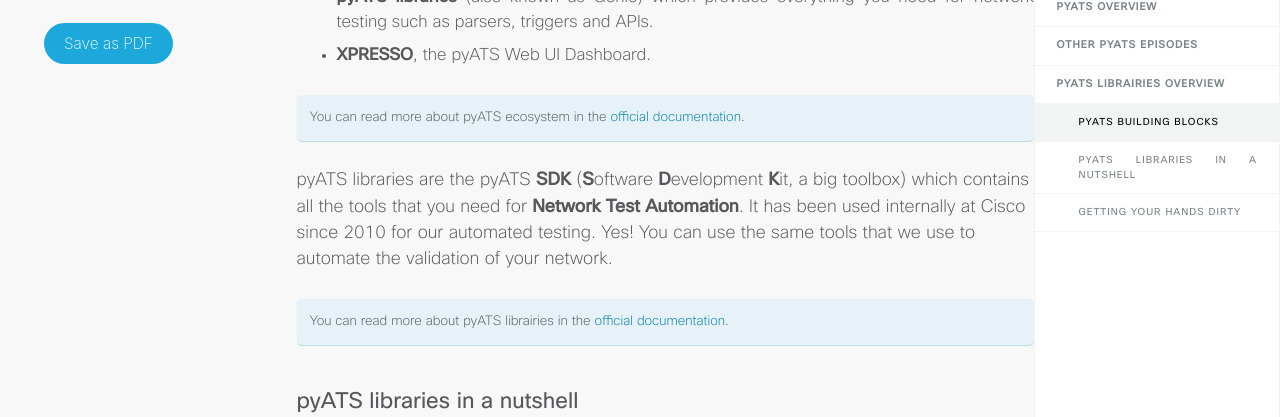
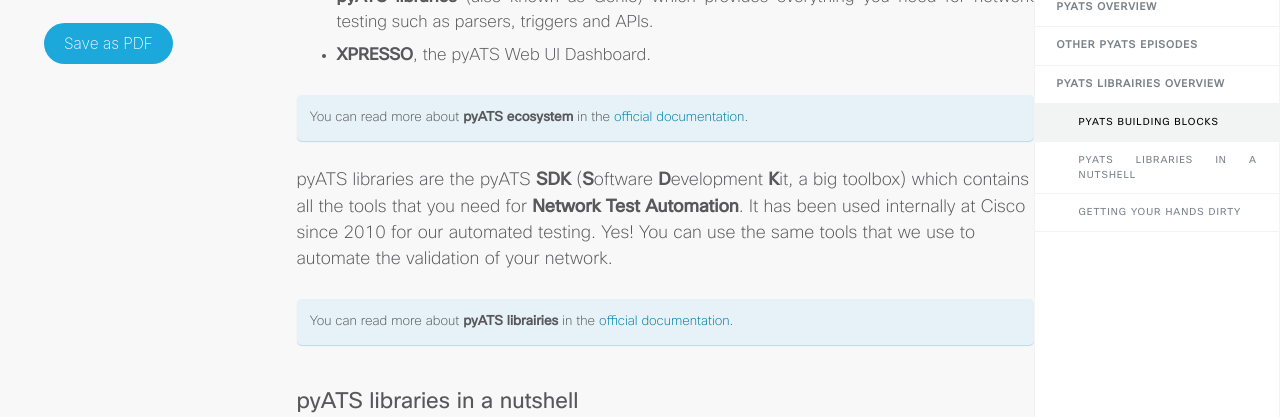
Before and after one commit to xrdocs/programmability, a Jekyll site: the page built from _tutorials/2021-02-04-pyats-series-parsing-like-a-pro-with-genie.md, in a window 1280 px wide and 900 px high, scrolled down 1338 px. Shown: the part 149-566 px from the top of the window. Built offline with Jekyll 4.4.1, drawn with Linux system fonts in a browser that asks for light colours; comment, search, counter and statistics services are not loaded.

Commit message:
formatting

```diff
--- a/_tutorials/2021-02-04-pyats-series-parsing-like-a-pro-with-genie.md
+++ b/_tutorials/2021-02-04-pyats-series-parsing-like-a-pro-with-genie.md
@@ -125,12 +125,12 @@ pyATS is made of three main building blocks:
 - **pyATS libraries** (also known as Genie) which provides everything you need for network testing such as parsers, triggers and APIs.
 - **XPRESSO**, the pyATS Web UI Dashboard.
 
-You can read more about pyATS ecosystem in the [official documentation](https://pubhub.devnetcloud.com/media/pyats-getting-started/docs/intro/introduction.html).
+You can read more about **pyATS ecosystem** in the [official documentation](https://pubhub.devnetcloud.com/media/pyats-getting-started/docs/intro/introduction.html).
 {: .notice--info}
 
 pyATS libraries are the pyATS **SDK** (**S**oftware **D**evelopment **K**it, a big toolbox) which contains all the tools that you need for **Network Test Automation**. It has been used internally at Cisco since 2010 for our automated testing. Yes! You can use the same tools that we use to automate the validation of your network.
 
-You can read more about pyATS librairies in the [official documentation](https://developer.cisco.com/docs/genie-docs/).
+You can read more about **pyATS librairies** in the [official documentation](https://developer.cisco.com/docs/genie-docs/).
 {: .notice--info}
 
 ## pyATS libraries in a nutshell
```
